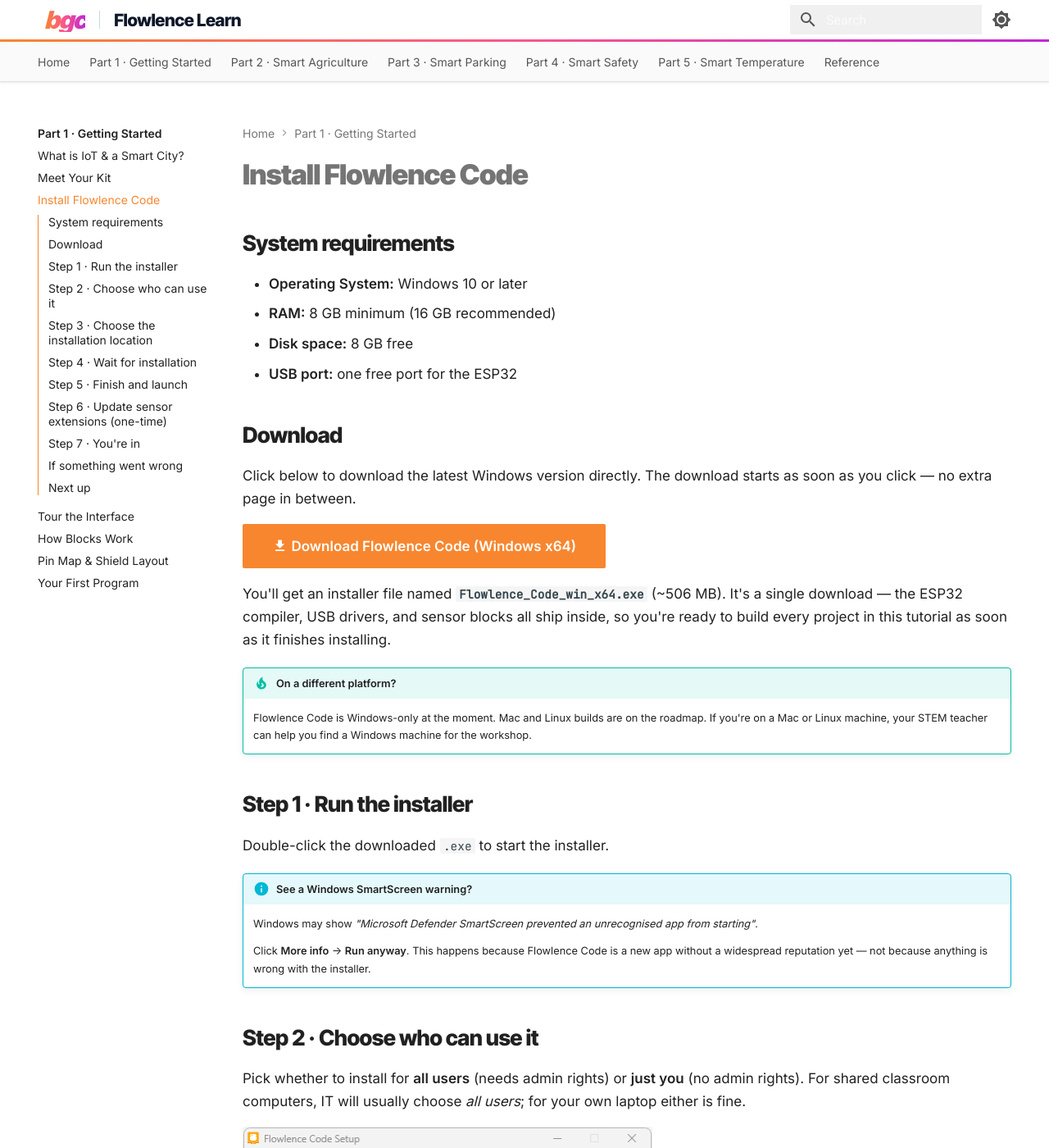
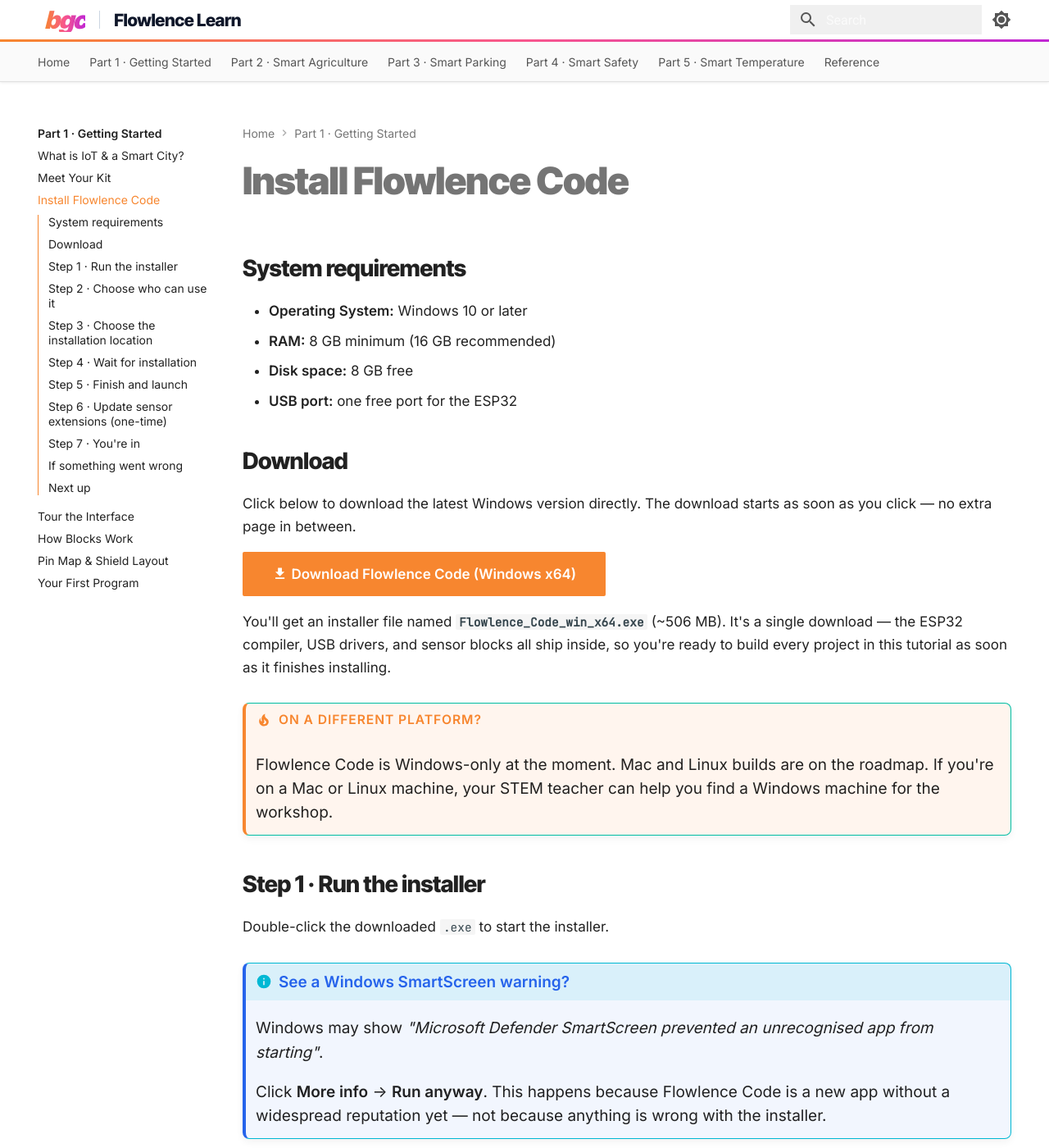
Before and after one commit to nabilibrahim101/flowlence-docs, an MkDocs documentation site: the page built from docs/getting-started/install.md, in a window 1280 px wide and 1400 px high. Shown: the whole window at 82% size. Built offline with MkDocs 1.6.1 and Material for MkDocs 9.7.7, drawn with Linux system fonts in a browser that asks for light colours.

Commit message:
feat(redesign): content — body type + restyled callouts + numbered steps + Try-it cards

```diff
--- /dev/null
+++ b/docs/stylesheets/content.css
@@ -0,0 +1,176 @@
+/* ===================================================================
+   content.css — Inside-of-page treatments
+   Spec ref: §8
+   Typography (8.1), callouts (8.2), numbered steps (8.3), Try-it (8.5)
+   =================================================================== */
+
+/* ---------- 8.1 Typography — larger, more breathable body ---------- */
+.md-typeset {
+  font-size: 1rem;            /* up from Material's 0.85rem default */
+  line-height: 1.65;
+}
+
+/* The first paragraph after the H1 — slightly larger as a "lead" */
+.md-typeset h1 + p {
+  font-size: 1.08rem;
+  line-height: 1.65;
+  color: #334155;
+}
+[data-md-color-scheme="slate"] .md-typeset h1 + p {
+  color: #cbd5e1;
+}
+
+.md-typeset h1 { font-size: 2.3rem; }
+.md-typeset h2 { font-size: 1.4rem; margin-top: 2rem; }
+.md-typeset h3 { font-size: 1.1rem; margin-top: 1.5rem; }
+
+/* ---------- 8.2 Callouts (admonitions) ---------- */
+/* Material's admonition selector: .admonition.<type> */
+
+.md-typeset .admonition,
+.md-typeset details {
+  border-radius: 8px;
+  border-left-width: 4px;
+  font-size: 0.95rem;
+  line-height: 1.55;
+}
+
+/* TIP — uses pillar color (or Flowlence orange when no pillar) */
+.md-typeset .admonition.tip,
+.md-typeset details.tip {
+  border-left-color: var(--pillar);
+  background-color: var(--pillar-light);
+}
+.md-typeset .admonition.tip > .admonition-title,
+.md-typeset details.tip > summary {
+  background-color: transparent;
+  color: var(--pillar);
+  font-weight: 700;
+  font-size: 0.78rem;
+  letter-spacing: 0.06em;
+  text-transform: uppercase;
+}
+.md-typeset .admonition.tip > .admonition-title::before,
+.md-typeset details.tip > summary::before {
+  background-color: var(--pillar);
+}
+
+/* INFO — universal blue */
+.md-typeset .admonition.info,
+.md-typeset details.info {
+  border-left-color: #2563EB;
+  background-color: rgba(37, 99, 235, 0.06);
+}
+.md-typeset .admonition.info > .admonition-title,
+.md-typeset details.info > summary {
+  color: #2563EB;
+}
+
+/* WARNING — universal amber */
+.md-typeset .admonition.warning,
+.md-typeset details.warning {
+  border-left-color: #F59E0B;
+  background-color: rgba(245, 158, 11, 0.06);
+}
+.md-typeset .admonition.warning > .admonition-title,
+.md-typeset details.warning > summary {
+  color: #B45309;
+}
+
+/* DANGER — universal red */
+.md-typeset .admonition.danger,
+.md-typeset details.danger {
+  border-left-color: #DC2626;
+  background-color: rgba(220, 38, 38, 0.06);
+}
+.md-typeset .admonition.danger > .admonition-title,
+.md-typeset details.danger > summary {
+  color: #DC2626;
+}
+
+/* SUCCESS — ribbon gradient */
+.md-typeset .admonition.success,
+.md-typeset details.success {
+  border-left: 0;
+  border-radius: 8px;
+  background: var(--ribbon-gradient-soft);
+  border: 1px solid rgba(248, 86, 141, 0.15);
+}
+.md-typeset .admonition.success > .admonition-title,
+.md-typeset details.success > summary {
+  color: var(--bgc-magenta);
+}
+
+/* ---------- 8.3 Numbered steps ---------- */
+/* Markdown ordered lists become flexbox rows with ribbon-gradient circle badges */
+.md-typeset ol.flowlence-steps {
+  list-style: none;
+  padding: 0;
+  margin: 1rem 0;
+  counter-reset: step-counter;
+}
+.md-typeset ol.flowlence-steps > li {
+  counter-increment: step-counter;
+  display: flex;
+  gap: 0.95rem;
+  align-items: flex-start;
+  margin-bottom: 0.85rem;
+  padding-left: 0;
+}
+.md-typeset ol.flowlence-steps > li::before {
+  content: counter(step-counter);
+  flex-shrink: 0;
+  width: 30px;
+  height: 30px;
+  border-radius: 50%;
+  background: var(--ribbon-gradient);
+  color: #fff;
+  font-family: var(--font-display);
+  font-weight: 800;
+  font-size: 0.95rem;
+  display: flex;
+  align-items: center;
+  justify-content: center;
+  box-shadow: 0 2px 6px rgba(192, 38, 211, 0.3);
+}
+
+/* ---------- 8.5 Try-it challenge cards ---------- */
+/* "!!! question" admonitions become gradient cards */
+.md-typeset .admonition.question,
+.md-typeset details.question {
+  background: var(--ribbon-gradient-soft);
+  border: 1px solid transparent;
+  border-radius: 10px;
+  padding: 1.1rem 1.3rem;
+  box-shadow: 0 0 0 1px rgba(248, 86, 141, 0.12) inset;
+}
+.md-typeset .admonition.question > .admonition-title,
+.md-typeset details.question > summary {
+  background-color: transparent;
+  color: var(--flowlence-slate);
+  font-family: var(--font-display);
+  font-weight: 800;
+  font-size: 1.05rem;
+  text-transform: none;
+  letter-spacing: -0.01em;
+  padding-left: 2.4rem;        /* room for the ⚡ badge */
+}
+.md-typeset .admonition.question > .admonition-title::before,
+.md-typeset details.question > summary::before {
+  content: "⚡";
+  background: var(--ribbon-gradient);
+  color: #fff;
+  width: 30px;
+  height: 30px;
+  border-radius: 50%;
+  display: flex;
+  align-items: center;
+  justify-content: center;
+  position: absolute;
+  left: 0.75rem;
+  top: 0.75rem;
+  font-size: 0.95rem;
+  font-weight: 800;
+  -webkit-mask: none;
+  mask: none;
+}
--- a/mkdocs.yml
+++ b/mkdocs.yml
@@ -43,6 +43,7 @@
   - stylesheets/chrome.css
   - stylesheets/home.css
   - stylesheets/pillars.css
+  - stylesheets/content.css
   - stylesheets/extra.css
 
 extra_javascript:
```
